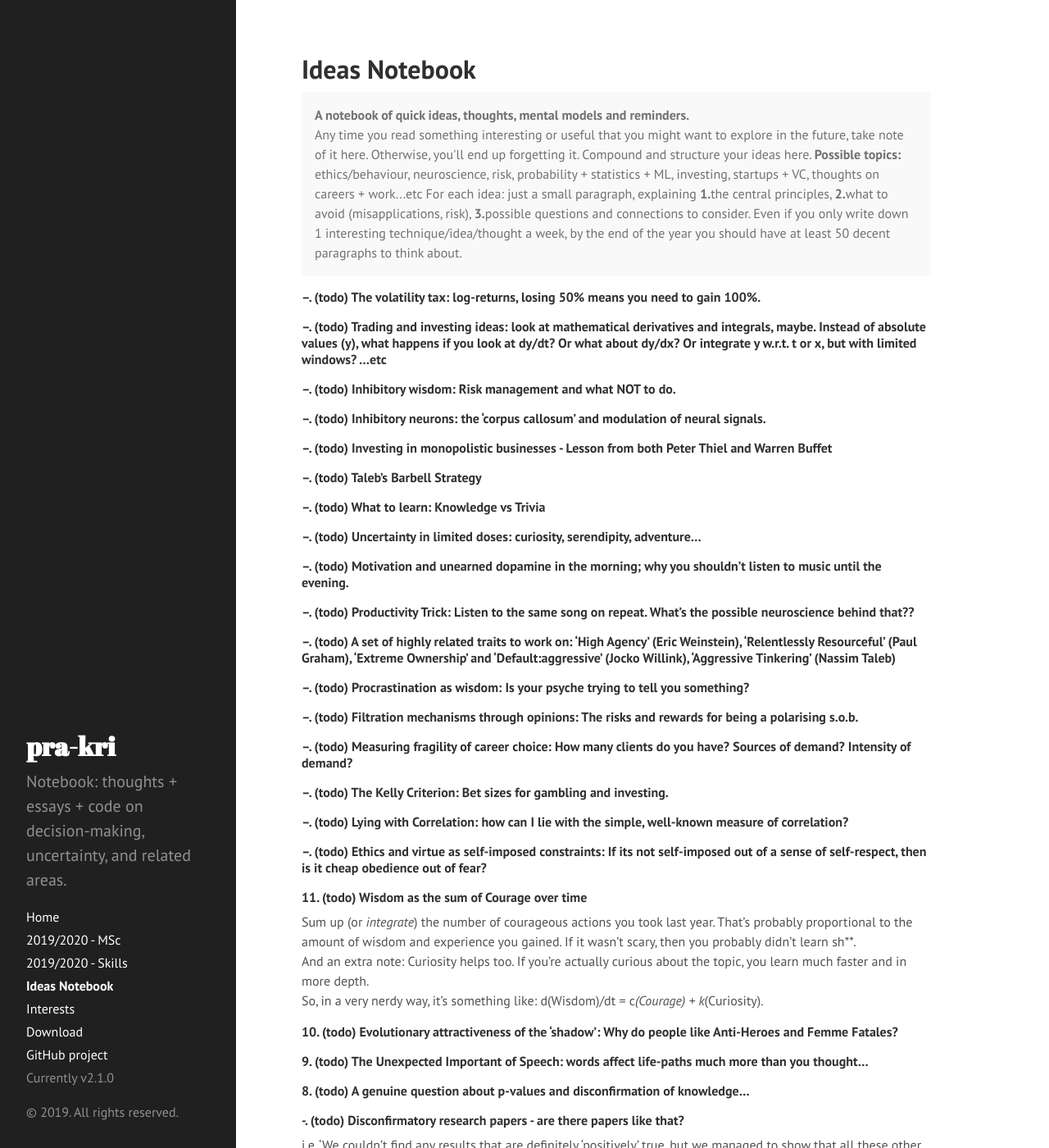
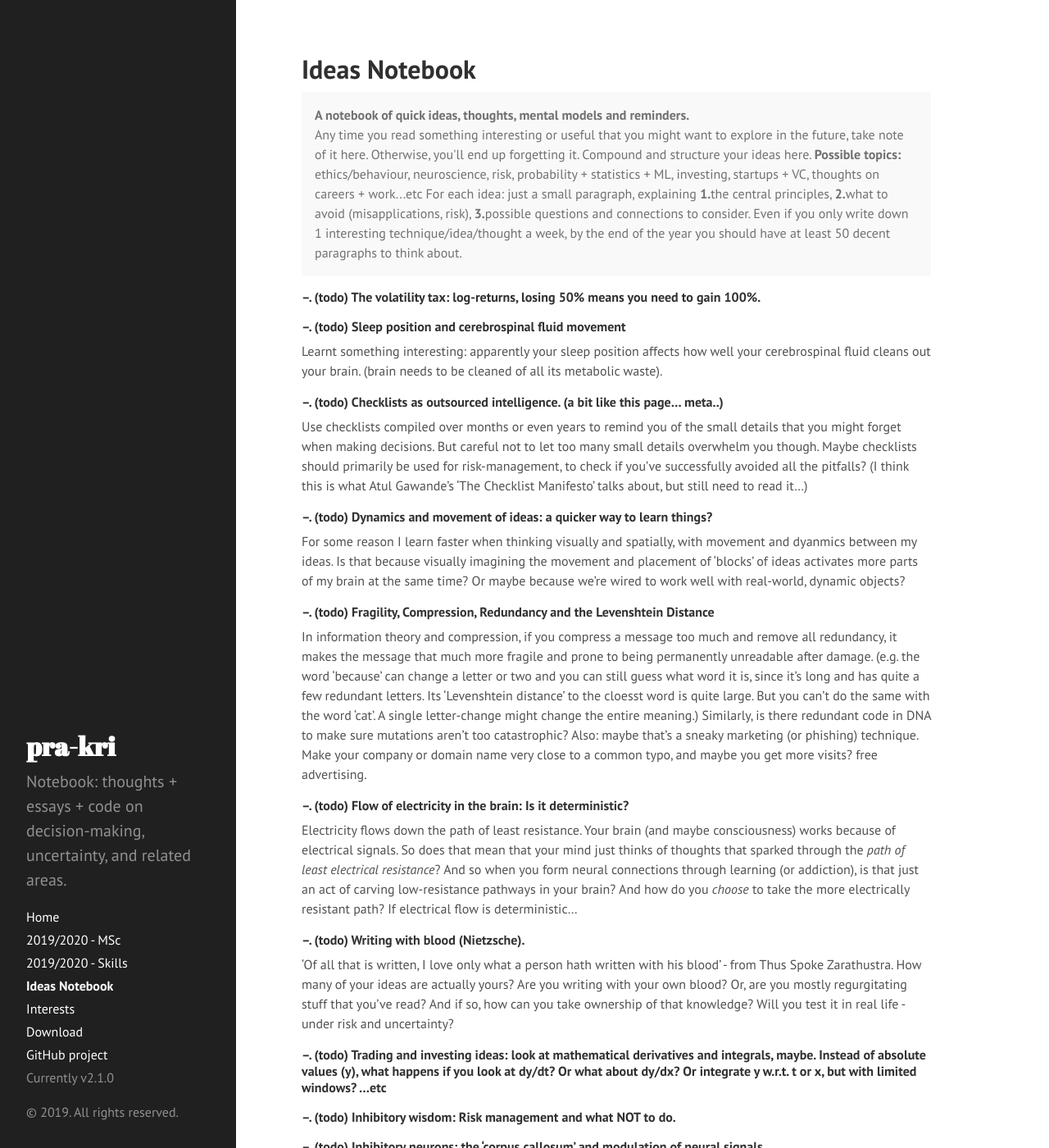
Before and after one commit to pra-kri/pra-kri.github.io, a Jekyll site: the page built from IdeasNotebook.md, in a window 1280 px wide and 1400 px high. Shown: the whole window at 82% size. Built offline with Jekyll 4.4.1, drawn with Linux system fonts in a browser that asks for light colours; Markdown is read by kramdown in place of the engine named in the settings.

Commit message:
Update IdeasNotebook.md

```diff
--- a/IdeasNotebook.md
+++ b/IdeasNotebook.md
@@ -16,6 +16,24 @@ title: Ideas Notebook
 
 
 ##### --. (todo) The volatility tax: log-returns, losing 50% means you need to gain 100%.
+
+##### --. (todo) Sleep position and cerebrospinal fluid movement
+Learnt something interesting: apparently your sleep position affects how well your cerebrospinal fluid cleans out your brain. (brain needs to be cleaned of all its metabolic waste).
+
+##### --. (todo) Checklists as outsourced intelligence. (a bit like this page... meta..)
+Use checklists compiled over months or even years to remind you of the small details that you might forget when making decisions. But careful not to let too many small details overwhelm you though. Maybe checklists should primarily be used for risk-management, to check if you've successfully avoided all the pitfalls? (I think this is what Atul Gawande's 'The Checklist Manifesto' talks about, but still need to read it...)
+
+##### --. (todo) Dynamics and movement of ideas: a quicker way to learn things?
+For some reason I learn faster when thinking visually and spatially, with movement and dyanmics between my ideas. Is that because visually imagining the movement and placement of 'blocks' of ideas activates more parts of my brain at the same time? Or maybe because we're wired to work well with real-world, dynamic objects?
+
+##### --. (todo) Fragility, Compression, Redundancy and the Levenshtein Distance
+In information theory and compression, if you compress a message too much and remove all redundancy, it makes the message that much more fragile and prone to being permanently unreadable after damage. (e.g. the word 'because' can change a letter or two and you can still guess what word it is, since it's long and has quite a few redundant letters. Its 'Levenshtein distance' to the cloesst word is quite large.  But you can't do the same with the word 'cat'. A single letter-change might change the entire meaning.) Similarly, is there redundant code in DNA to make sure mutations aren't too catastrophic? Also: maybe that's a sneaky marketing (or phishing) technique. Make your company or domain name very close to a common typo, and maybe you get more visits? free advertising.
+
+##### --. (todo) Flow of electricity in the brain: Is it deterministic?
+Electricity flows down the path of least resistance. Your brain (and maybe consciousness) works because of electrical signals. So does that mean that your mind just thinks of thoughts that sparked through the *path of least electrical resistance*? And so when you form neural connections through learning  (or addiction), is that just an act of carving low-resistance pathways in your brain? And how do you *choose* to take the more electrically resistant path? If electrical flow is deterministic...
+
+##### --. (todo) Writing with blood (Nietzsche).
+'Of all that is written, I love only what a person hath written with his blood' - from Thus Spoke Zarathustra. How many of your ideas are actually yours? Are you writing with your own blood? Or, are you mostly regurgitating stuff that you've read? And if so, how can you take ownership of that knowledge? Will you test it in real life - under risk and uncertainty?
 
 ##### --. (todo) Trading and investing ideas: look at mathematical derivatives and integrals, maybe. Instead of absolute values (y), what happens if you look at dy/dt? Or what about dy/dx? Or integrate y w.r.t. t or x, but with limited windows? ...etc
 
```
